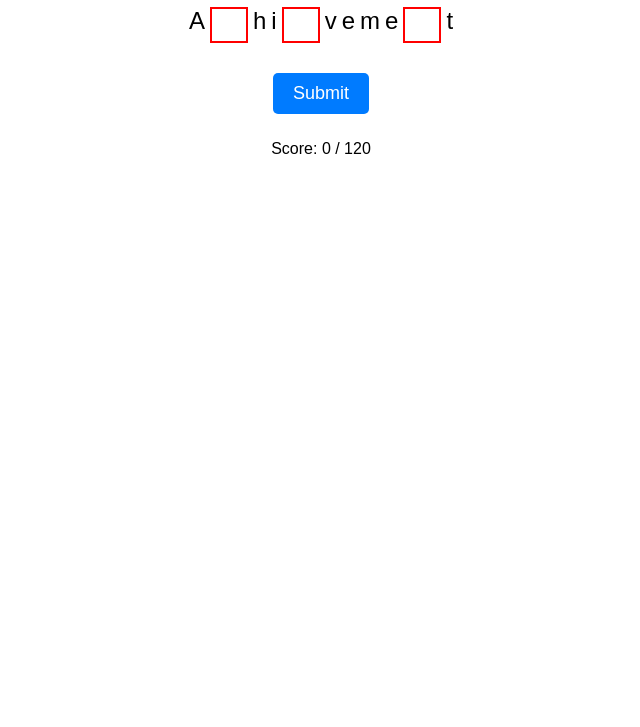
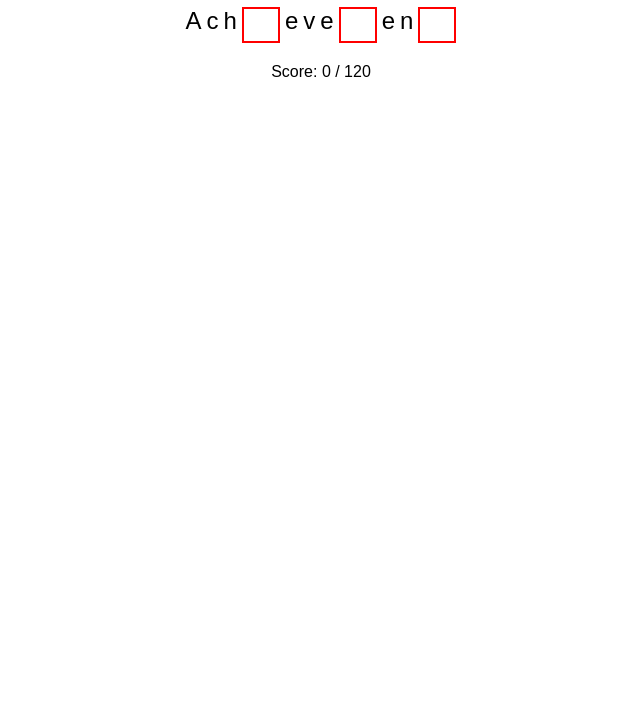
Before and after one commit to Ethar-HA/missing_letters, a plain HTML site: page game.html in a window 1280 px wide. Shown: the part 73-800 px from the top of the page, without its empty margins (319-959 px from the left). Drawn offline with Linux system fonts and the light colour scheme.

Commit message:
game.html

```diff
--- a/game.html
+++ b/game.html
@@ -45,14 +45,11 @@
 <body>
     <h1>Guess the Missing Letters</h1>
     <div id="wordDisplay" class="word-container"></div>
-    <button onclick="checkAnswer()">Submit</button>
-
     <p id="result"></p>
     <p>Score: <span id="score">0</span> / 120</p>
 
     <script>
-        const wordList = [
-            "Achievement", "Acceptance", "Adventure", "Affection", "Competition", "Awareness", "Beauty", "Challenge",
+        let wordList = ["Achievement", "Acceptance", "Adventure", "Affection", "Competition", "Awareness", "Beauty", "Challenge",
             "Change", "Community", "Compassion", "Competence", "Completion", "Connectedness", "Cooperation",
             "Collaboration", "Country", "Creativity", "Decisiveness", "Democracy", "Design", "Discovery", "Diversity",
             "Environmental", "Economic Security", "Education", "Effectiveness", "Efficiency", "Elegance", "Entertainment",
@@ -72,100 +69,107 @@
             "Responsibility", "Progress", "Efficiency", "Motivation", "Perspective", "Independence", "Enthusiasm",
             "Flexibility", "Teamwork", "Vision", "Leadership", "Inspiration", "Commitment", "Growth", "Well-being",
             "Balance", "Diligence", "Trust", "Determination", "Security", "Gratitude", "Patience", "Courage", "Satisfaction",
-            "Reliability", "Commitment", "Innovation", "Respect", "Unity", "Focus", "Integrity", "Adaptability", "Creativity"
-        ];
+            "Reliability", "Commitment", "Innovation", "Respect", "Unity", "Focus", "Integrity", "Adaptability", "Creativity"];
+        let incorrectWords = [];
+        let score = 0;
+        let currentWordIndex = 0;
+        let currentWordObj = null;
 
-        function generateWords() {
-            return wordList.map(word => {
+        function generateWordObject(word) {
             let wordArr = word.split("");
             let indices = [];
-
             while (indices.length < 3) {
                 let randomIndex = Math.floor(Math.random() * wordArr.length);
                 if (!indices.includes(randomIndex) && wordArr[randomIndex] !== " ") {
                     indices.push(randomIndex);
                 }
             }
-
             let missingLetters = {};
             indices.forEach(index => {
                 missingLetters[index] = wordArr[index].toLowerCase();
                 wordArr[index] = "_";
             });
-
-                return { word: wordArr.join(""), missing: missingLetters };
-            });
+            return { word: wordArr.join(""), missing: missingLetters, penalized: false };
         }
 
-        const words = generateWords();
-        let currentWordIndex = 0;
-        let score = 0; // Score starts from 0
-
         function loadWord() {
-            if (currentWordIndex >= words.length) {
+            if (currentWordIndex >= wordList.length && incorrectWords.length === 0) {
                 finishGame();
                 return;
             }
+            if (currentWordIndex >= wordList.length) {
+                wordList = [...incorrectWords];
+                incorrectWords = [];
+                currentWordIndex = 0;
+            }
 
-            const wordObj = words[currentWordIndex];
+            currentWordObj = generateWordObject(wordList[currentWordIndex]);
+
             const wordDisplay = document.getElementById("wordDisplay");
             wordDisplay.innerHTML = "";
-
-            for (let i = 0; i < wordObj.word.length; i++) {
-                if (wordObj.missing.hasOwnProperty(i)) {
+            let inputCount = 0;
+            for (let i = 0; i < currentWordObj.word.length; i++) {
+                if (currentWordObj.missing.hasOwnProperty(i)) {
                     let inputBox = document.createElement("input");
                     inputBox.setAttribute("type", "text");
                     inputBox.setAttribute("maxlength", "1");
                     inputBox.setAttribute("data-index", i);
                     inputBox.classList.add("letter-box", "hidden");
+                    inputBox.addEventListener("input", checkAutoAnswer);
                     wordDisplay.appendChild(inputBox);
+                    inputCount++;
                 } else {
                     let span = document.createElement("span");
-                    span.textContent = wordObj.word[i];
+                    span.textContent = currentWordObj.word[i];
                     wordDisplay.appendChild(span);
                 }
             }
-
             document.getElementById("result").textContent = "";
         }
 
+        function checkAutoAnswer() {
+            let inputs = document.querySelectorAll(".hidden");
+            let filledInputs = Array.from(inputs).filter(input => input.value.trim() !== "");
+
+            if (filledInputs.length === 3) {
+                checkAnswer();
+            }
+        }
+
         function checkAnswer() {
-            let wordObj = words[currentWordIndex];
             let inputs = document.querySelectorAll(".hidden");
             let correct = true;
 
             inputs.forEach(input => {
                 let index = input.getAttribute("data-index");
-                if (input.value.toLowerCase() !== wordObj.missing[index]) {
+                if (input.value.toLowerCase() !== currentWordObj.missing[index]) {
                     correct = false;
                 }
             });
 
             if (correct) {
                 document.getElementById("result").textContent = "Correct!";
+                if (!currentWordObj.penalized) {
                     score++;
-                document.getElementById("score").textContent = `${score} `; // Update the score here
+                }
             } else {
-                document.getElementById("result").textContent = "Try Again!";
-                return;
+                document.getElementById("result").textContent = "Wrong! Try again later.";
+                if (!currentWordObj.penalized) {
+                    score--;
+                    currentWordObj.penalized = true;
+                }
+                incorrectWords.push(wordList[currentWordIndex]);
             }
 
+            document.getElementById("score").textContent = `${score}`;
             currentWordIndex++;
-
-            if (currentWordIndex < words.length) {
             setTimeout(loadWord, 1000);
-            } else {
-                finishGame(); // Do not update score here anymore
-            }
         }
 
         function finishGame() {
             document.getElementById("wordDisplay").textContent = "Well Played!";
             document.getElementById("result").textContent = `Final Score: ${score} / 120`;
-            document.querySelectorAll("button").forEach(button => button.style.display = "none");
         }
-
-
 
         loadWord();
     </script>
```
Lines whose indentation alone changed are shown as unchanged.
